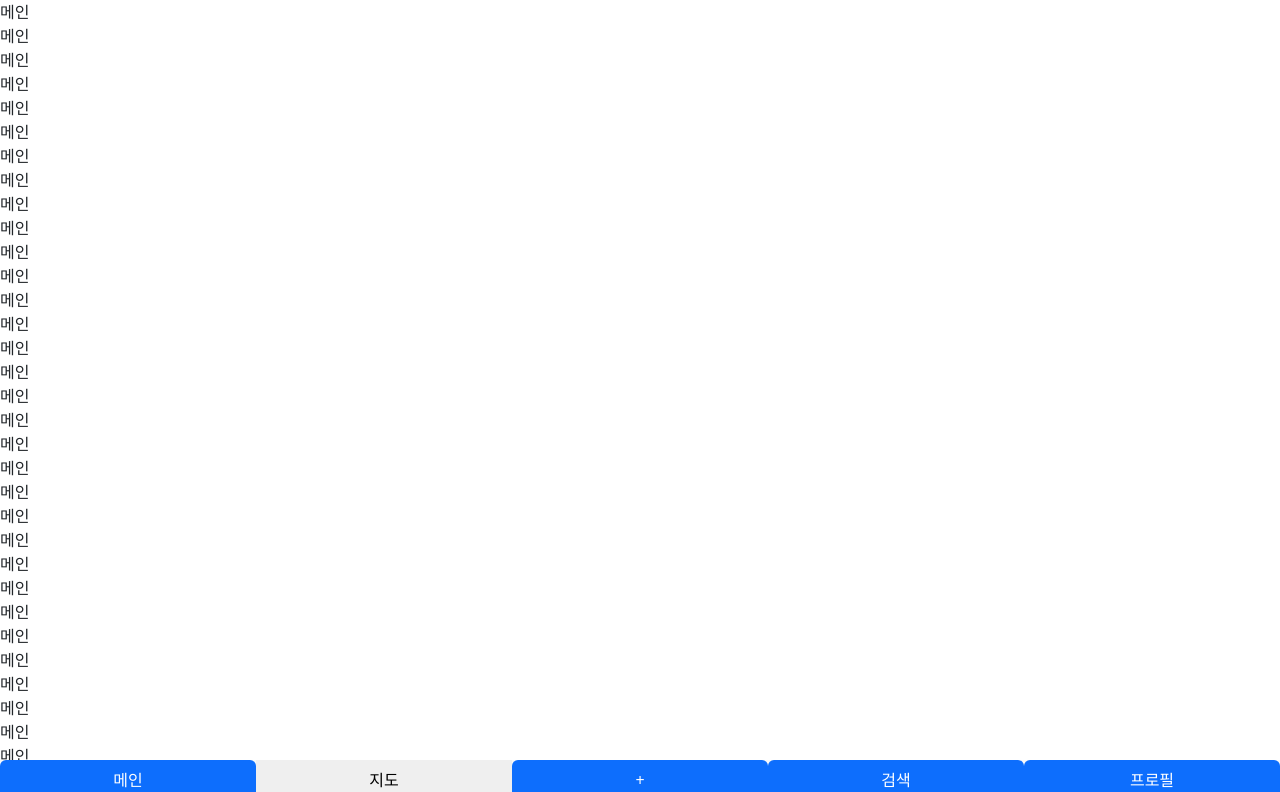
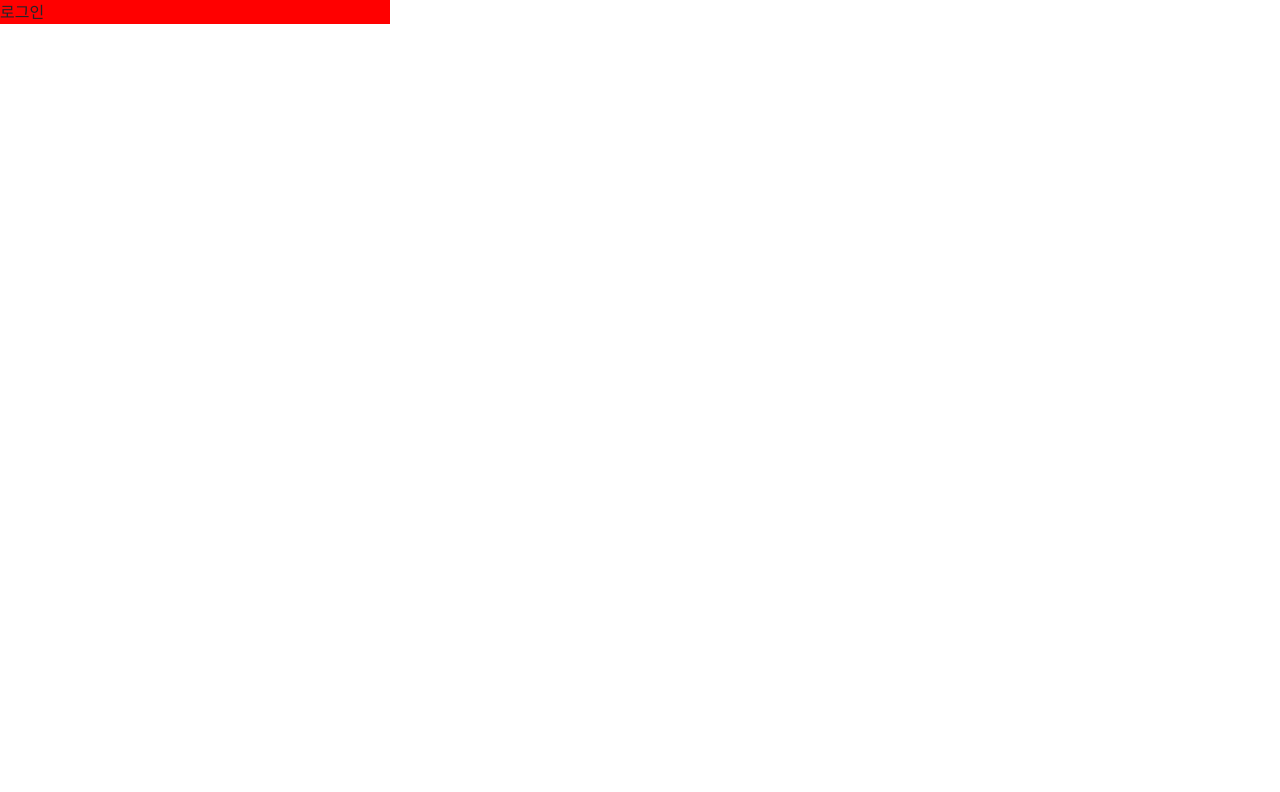
Before and after one commit to ljm0850/TheMe, a Vue app in the folder Front/theme/: page / in a window 1280 px wide. Shown: the top 792 px of the page. Built offline with nearby package versions, Linux system fonts and the light colour scheme; the HTML template or start-up script is replaced by a standard one.

Commit message:
feat : 하단 네브바 +버튼 토글

```diff
--- a/Front/theme/src/App.scss
+++ /dev/null
@@ -1,4 +0,0 @@
-.default_app {
-    display: flex;
-    // justify-content: center;
-}
--- a/Front/theme/src/App.vue
+++ b/Front/theme/src/App.vue
@@ -1,11 +1,8 @@
 <template>
-  <div class="default_app">
+  <div id="default_app">
     <LoginPage v-if="!isLoggedIn" />
-    <!-- <div class="flex"> -->
-      <router-view v-if="isLoggedIn" class="test123"/>
-      <NavBarVue v-if="isLoggedIn"/>
-    <!-- </div> -->
-
+    <router-view v-if="isLoggedIn" class="router-view-setting"/>
+    <NavBarVue v-if="isLoggedIn" style="max-width 390px"/>
   </div>
 </template>
 
@@ -30,9 +27,13 @@ export default defineComponent({
 </script>
 
 <style lang="scss">
-.test123 {
+.router-view-setting {
   // 추후에 100vh - 네브바 높이로 하자
   min-height: 95vh;
 }
-
+#default_app {
+  max-height: 844px;
+  max-width: 390px;
+    // justify-content: center;
+}
 </style>
--- a/Front/theme/src/components/navbar/NavBar.vue
+++ b/Front/theme/src/components/navbar/NavBar.vue
@@ -1,9 +1,15 @@
 <template>
 <div>
+  <nav class="navbar-position bg-light">
+    <div class="d-flex justify-content-around" v-if="state.plusButton">
+      <router-link :to="{ name: 'CreateTheme' }">
+        <button type="button" class="btn btn-light">테마</button>
+      </router-link>
+      <router-link :to="{ name: 'CreateArticle' }">
+        <button type="button" class="btn btn-light">게시글</button>
+      </router-link>
+    </div>
 
-  <!-- <button type="button" class="btn btn-light">1</button> -->
-  <!-- <button type="button" class="btn btn-light create-button">2</button> -->
-  <nav class="navbar-position bg-light">
     <div class="d-flex flex-row">
       <router-link :to="{ name: 'Main' }">
         <button type="button" class="btn btn-primary button-size">
@@ -15,7 +21,7 @@
         <button type="button" class="button-size">지도</button>
       </router-link>
 
-      <button type="button" class="btn btn-primary button-size">+</button>
+      <button type="button" @click.prevent="togglePlusButton()" class="btn btn-primary button-size">+</button>
 
       <router-link :to="{ name: 'Search' }">
         <button type="button" class="btn btn-primary button-size">검색</button>
@@ -30,12 +36,18 @@
 </template>
 
 <script lang="ts">
+import { reactive } from '@vue/reactivity'
 export default {
   components: {
   },
   setup (){
-
-    return {}
+    const state = reactive({
+      plusButton : false
+    })
+    const togglePlusButton = ()=>{
+      state.plusButton = !state.plusButton
+    }
+    return {state,togglePlusButton}
   }
 }
 </script>
@@ -43,17 +55,16 @@ export default {
 <style scoped lang="scss">
   .create-button{
     position: absolute;
-    top: 90vh;
+    // top: 90vh;
     left: 195px;
   }
   .navbar-position {
     position: fixed;
-        left: 0;
-        right: 0;
-        bottom: 0;
+    bottom: 0;
   }
   .button-size {
-    width: 20vw;
+    // width: 20vw; (뷰포트 대비 화면비율)
+    width: 78px; // (390 / 5 = 78)
     height: 5vh;
     margin: 0;
     border: 0;
--- a/Front/theme/src/store/accounts.ts
+++ b/Front/theme/src/store/accounts.ts
@@ -5,7 +5,7 @@
 export default {
     state: {
         // token: localStorage.getItem('token') || '',
-        token : "testToken",
+        token : "",
         loginUser: {},
     },
     getters: {
```
Also changed, not shown: Front/theme/src/API/rest.ts (added, +7 -0 lines), Front/theme/src/store/comments.ts (added, +18 -0 lines).
